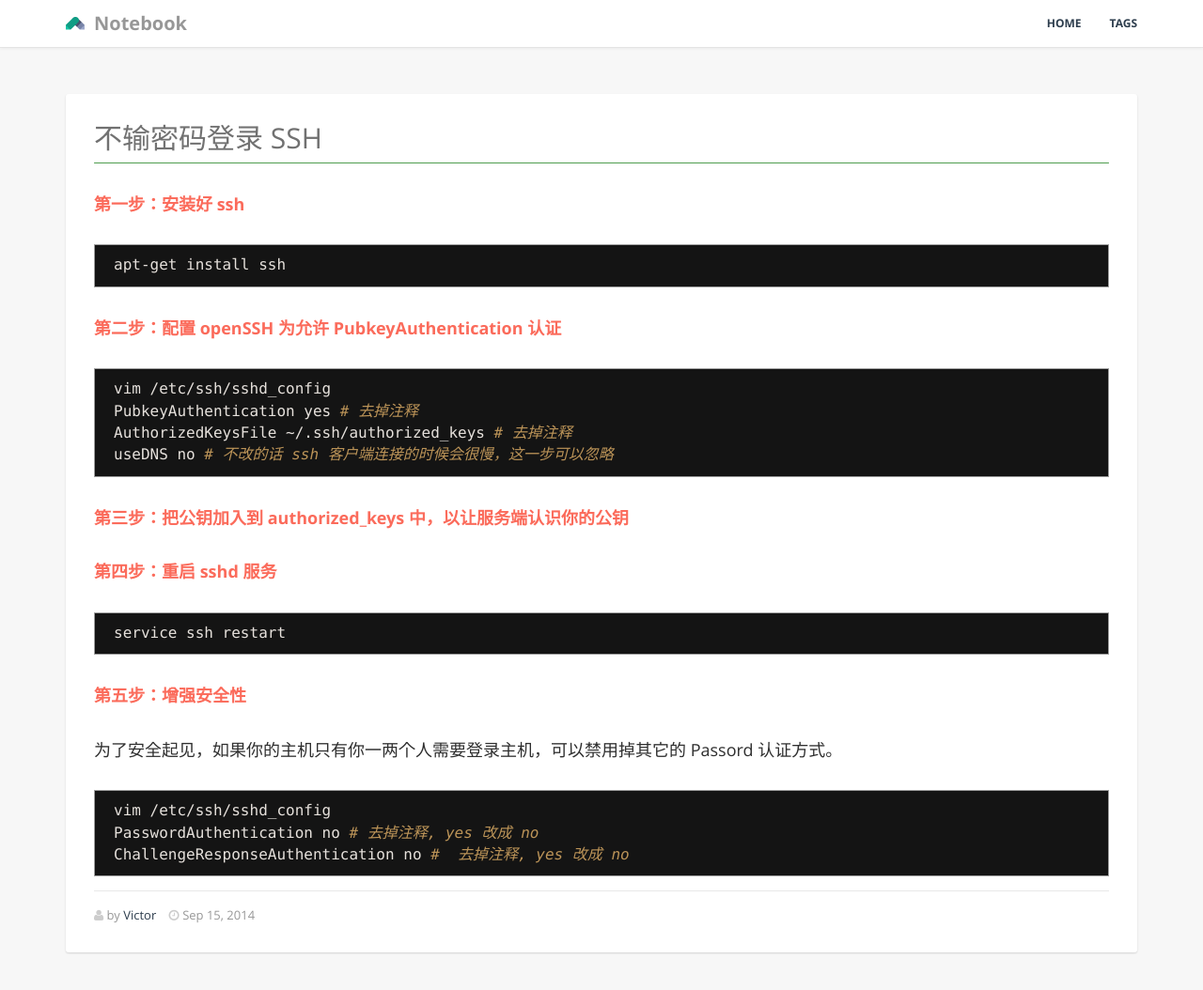
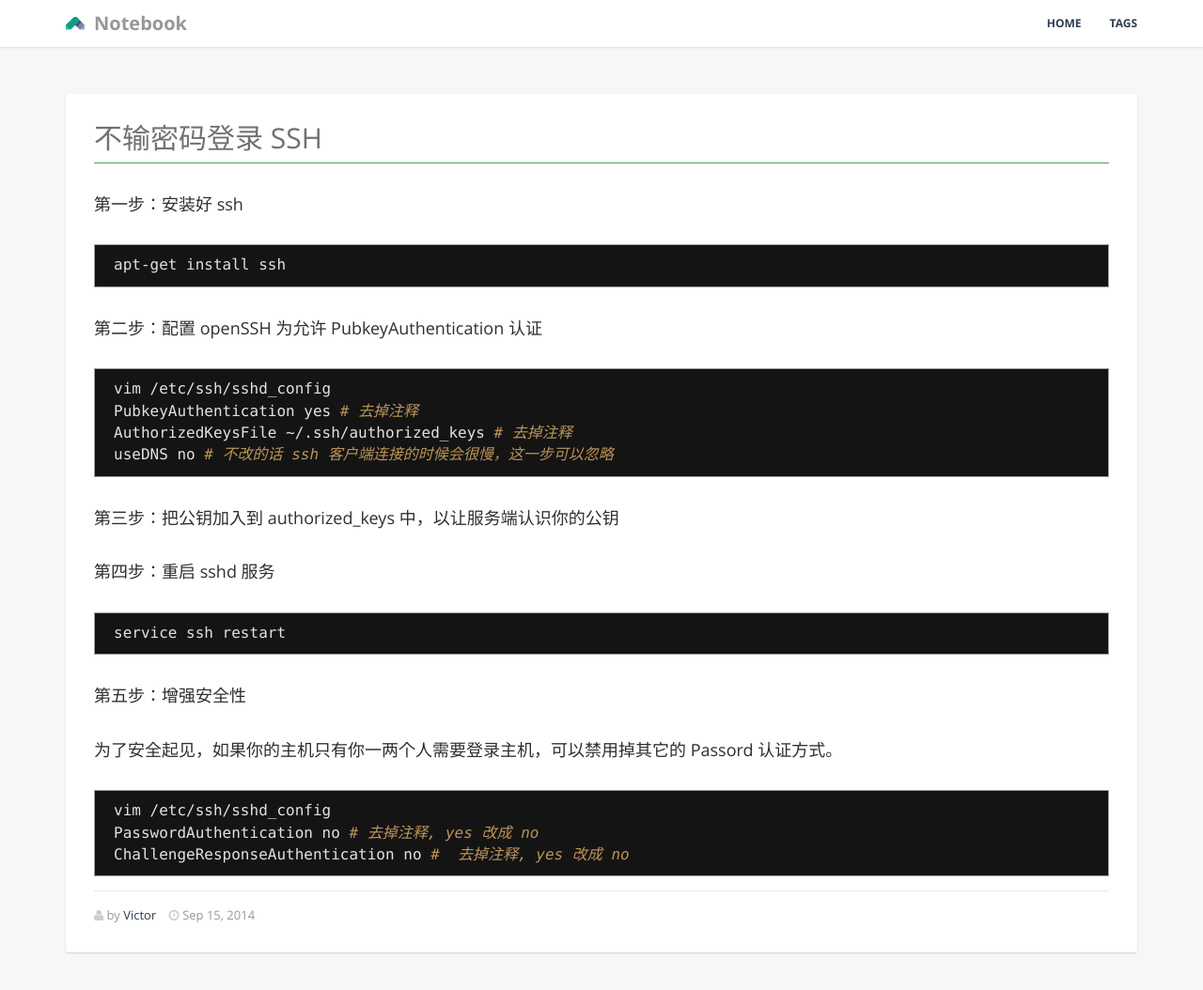
Before and after one commit to GiaoGiaoCat/GiaoGiaoCat.github.io, a Jekyll site: the page built from _posts/201409/2014-09-15-ssh-login-without-password.md, in a window 1280 px wide and 1059 px high. Shown: the top 1054 px of the window at 94% size. Built offline with Jekyll 4.4.1, drawn with Linux system fonts in a browser that asks for light colours; Markdown is read by kramdown in place of the engine named in the settings.

Commit message:
一点格式修改

````diff
--- a/_posts/201409/2014-09-15-ssh-login-without-password.md
+++ b/_posts/201409/2014-09-15-ssh-login-without-password.md
@@ -7,13 +7,13 @@ tags: terminal server
 author: "Victor"
 ---
 
-**第一步：安装好 ssh**
+第一步：安装好 ssh
 
 ```bash
 apt-get install ssh
 ```
 
-**第二步：配置 openSSH 为允许 PubkeyAuthentication 认证**
+第二步：配置 openSSH 为允许 PubkeyAuthentication 认证
 
 ```bash
 vim /etc/ssh/sshd_config
@@ -21,15 +21,15 @@ PubkeyAuthentication yes # 去掉注释
 AuthorizedKeysFile ~/.ssh/authorized_keys # 去掉注释
 useDNS no # 不改的话 ssh 客户端连接的时候会很慢，这一步可以忽略
 ```
-**第三步：把公钥加入到 authorized_keys 中，以让服务端认识你的公钥**
+第三步：把公钥加入到 authorized_keys 中，以让服务端认识你的公钥
 
-**第四步：重启 sshd 服务**
+第四步：重启 sshd 服务
 
 ```bash
 service ssh restart
 ```
 
-**第五步：增强安全性**
+第五步：增强安全性
 
 为了安全起见，如果你的主机只有你一两个人需要登录主机，可以禁用掉其它的 Passord 认证方式。
 
````
